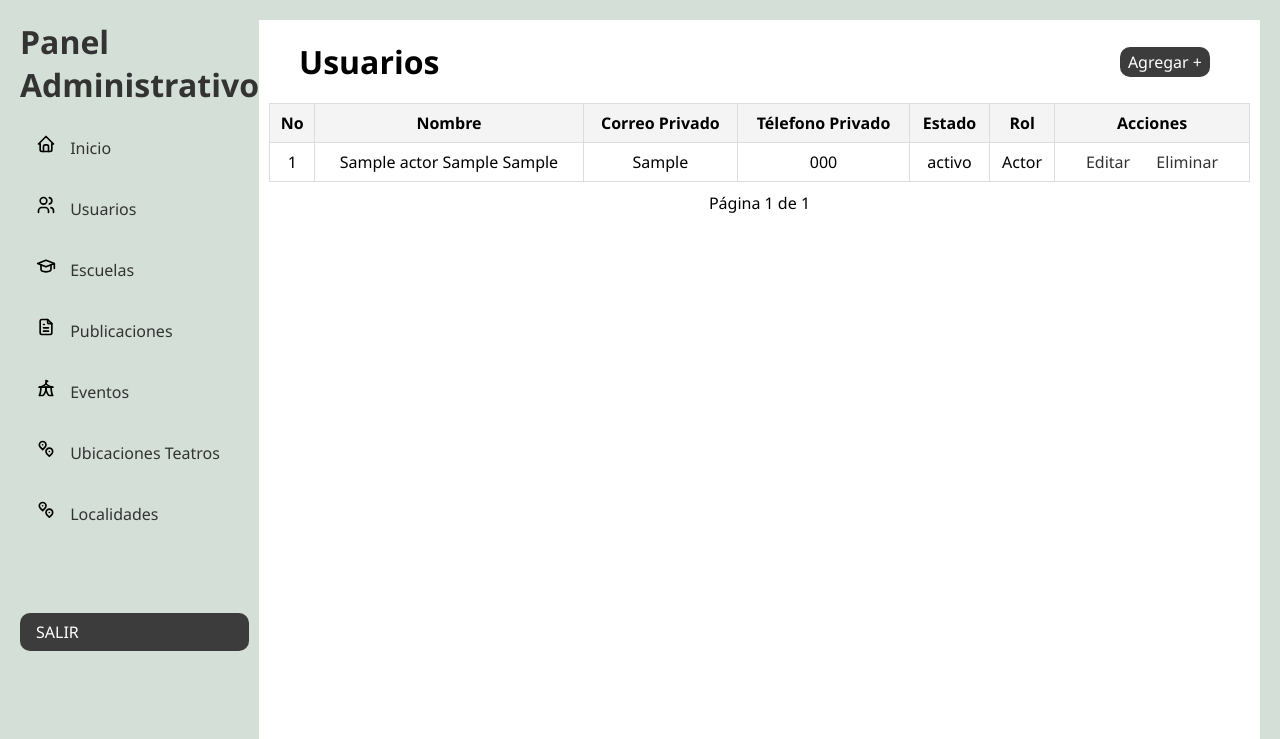
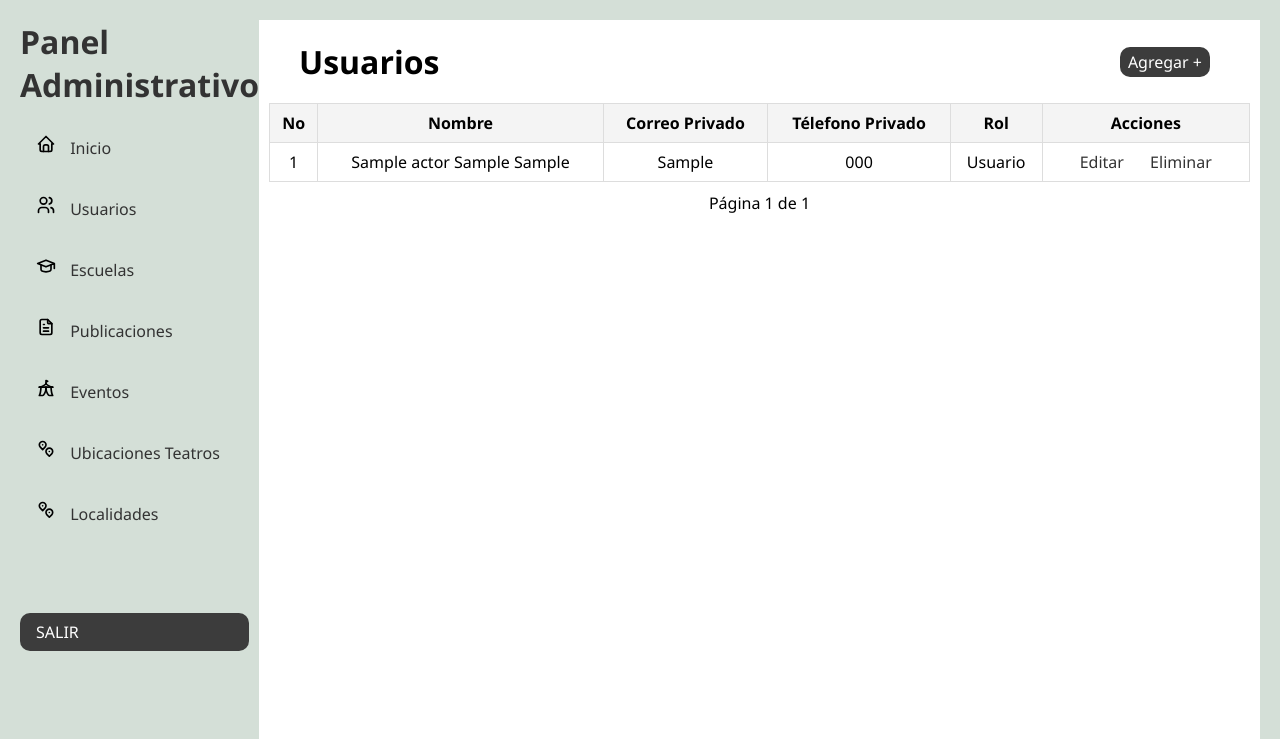
Before and after one commit to GrandMostach0/CatalogoCultural, a Django app: page /panelAdministracion/Usuarios in a window 1280 px wide. Shown: the top 739 px of the page. Run offline with Django 5.2, Linux system fonts and the light colour scheme; a user stored in the database is signed in; tables that the repository leaves empty hold one stand-in row (values such as "Sample post").

Commit message:
Anexo de la funcionalidad para eliminar y una validacion ademas de verificar el rol de cada usuario

```diff
--- a/apps/catalogo/models.py
+++ b/apps/catalogo/models.py
@@ -111,6 +111,8 @@ class Actor(models.Model):
         verbose_name="Tipo de Usuario"
     )
 
+    is_active = models.BooleanField(default=False, verbose_name="Estado")
+
     url_image_actor = models.ImageField(upload_to="imagenes/", null=True, blank=True, verbose_name="Image Perfil", default='imagenes/default/imagenPerfil.jpg')
     nombre_Actor = models.CharField(max_length=80, null=False, blank=True, verbose_name="Nombres")
     primer_apellido_Actor = models.CharField(max_length=80, null=True, blank=False, verbose_name="Primer Apellido")
--- a/apps/catalogo/templates/panelAdministrativo/adminUsuarios.html
+++ b/apps/catalogo/templates/panelAdministrativo/adminUsuarios.html
@@ -19,7 +19,6 @@
             <th>Nombre</th>
             <th>Correo Privado</th>
             <th>Télefono Privado</th>
-            <th>Estado</th>
             <th>Rol</th>
             <th>Acciones</th>
         </tr>
@@ -32,8 +31,14 @@
             <td>{{ actor.nombre_completo }}</td>
             <td>{{ actor.correo_privado_actor }}</td>
             <td>{{ actor.Telefono_privado_actor }}</td>
-            <td>activo</td>
-            <td>Actor</td>
+            {% if actor.tipo_usuario == "administrador" %}
+            <td><strong style="color: blue;">Administrador</strong></td>
+            {% elif actor.tipo_usuario == "ambos" %}
+                <td><strong style="color: green;">Ambos</strong></td>
+            {% else %}
+                <td>Usuario</td>
+            {% endif %}
+
             <td>
                 <a href="#" class="botonesTablas">Editar</a>
                 <a href="{% url 'eliminarActor' actor.pk %}"
--- a/apps/catalogo/views.py
+++ b/apps/catalogo/views.py
@@ -542,10 +542,15 @@ def agregarUsuario(request):
 def eliminar_actor(request, pk):
     actor = Actor.objects.get(id = pk)
     usuario = actor.user
-    usuario.delete()
 
-    messages.success(request, f"Actor {actor.nombre_Actor} y su usuario fueron eliminados")
-    return redirect('/panelAdministracion/Usuarios')
+    try:
+        usuario.delete()
+        messages.success(request, f"Actor {actor.nombre_Actor} y su usuario fueron eliminados")
+        return redirect('/panelAdministracion/Usuarios')
+    except Exception as e:
+        messages.error(request, f"Hubo un error al eliminar el actor: {e}")
+        return redirect('/panelAdministracion/Usuarios')
+
 
 class panelAdministracionEscuelas(LoginRequiredMixin, ListView):
     model = Escuelas
```
Also changed, not shown: apps/catalogo/migrations/0039_actor_is_active.py (added).
